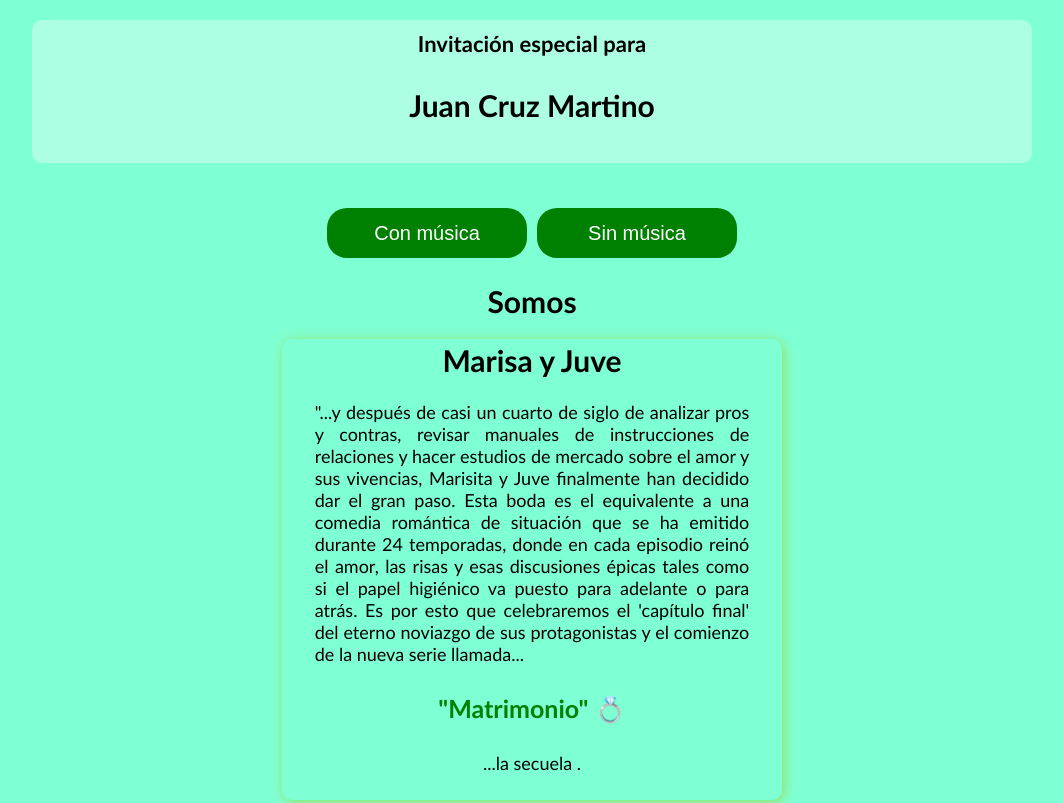
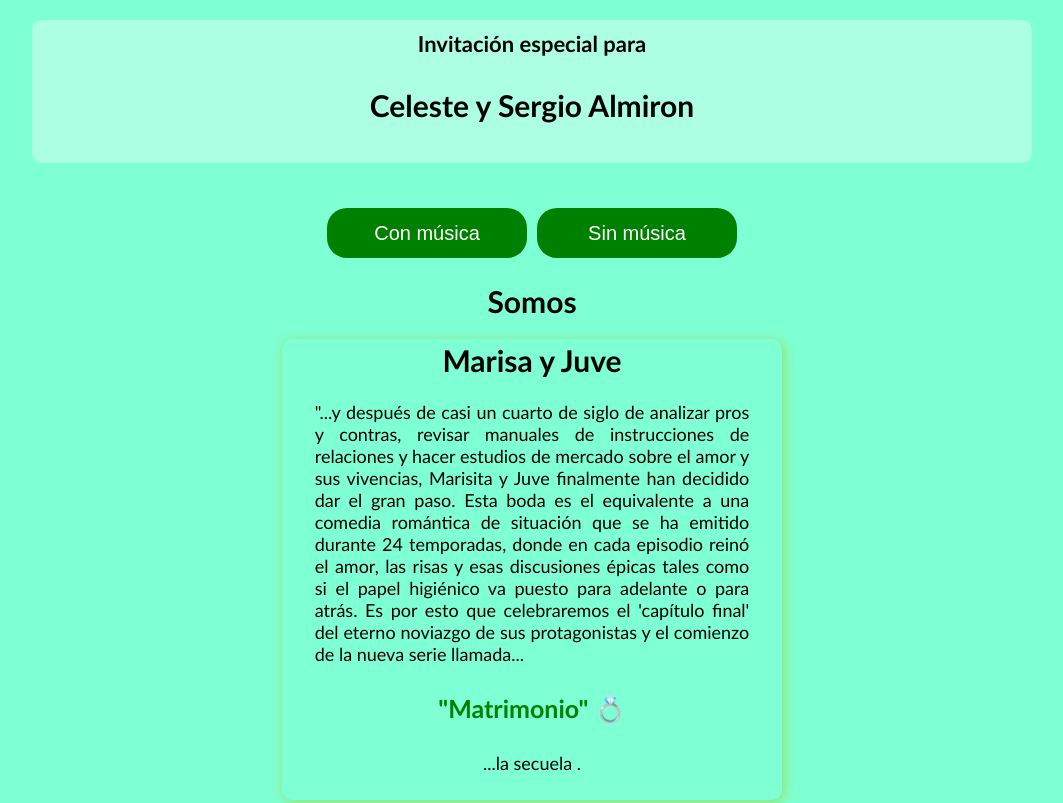
Before and after one commit to JuveSoft/Invitacion_Sergio_Celeste, a plain HTML site: page index.html in a window 1280 px wide. Shown: the top 803 px of the page, without its empty margins (108-1171 px from the left). Drawn offline with Linux system fonts and the light colour scheme; a web font is replaced by a local one.

Commit message:
Changes to be committed: 	modified:   index.html

```diff
--- a/index.html
+++ b/index.html
@@ -25,10 +25,10 @@
                 <h3 class="invitado">Invitación especial para</h3>
                 <!--<h1>Gloria Alarcón, Juan Carlos y Lautaro Da Cruz Vaz</h1>-->
                 <!-- <h1>Sofía QUarati y Raul Gonzalez</h1> -->
-                <h1>Juan Cruz Martino</h1>
+                <!-- <h1>Juan Cruz Martino</h1> -->
                 <!-- <h1>Florencia Martino</h1> -->
                 <!-- <h1>Nacho Gonzalez y Luz</h1> -->
-                <!-- <h1>Celeste y Sergio Almiron</h1> -->
+                <h1>Celeste y Sergio Almiron</h1>
                 <!-- <h1>Sergio Roveda</h1> -->
                 <!-- <h1>Sebastian D'urso</h1> -->
                 <!-- <h1>Jose Luis y Mónica</h1> -->
```
